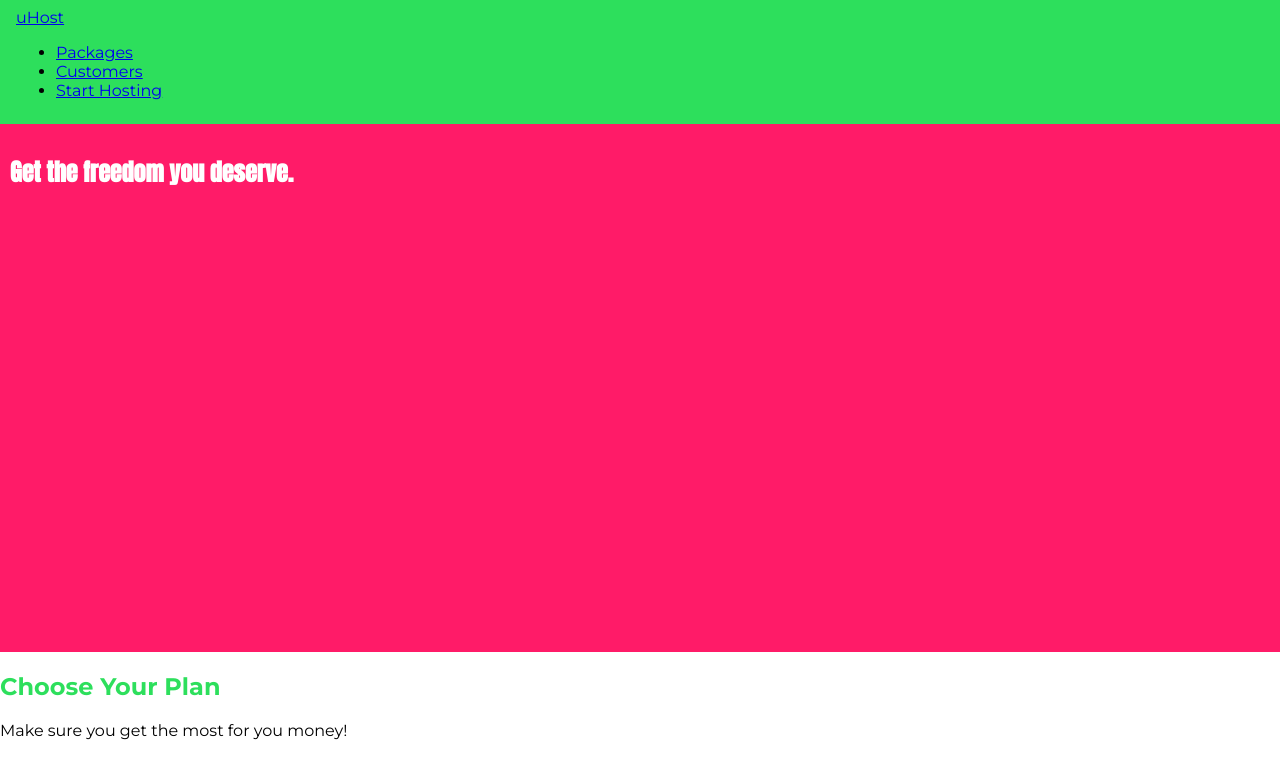
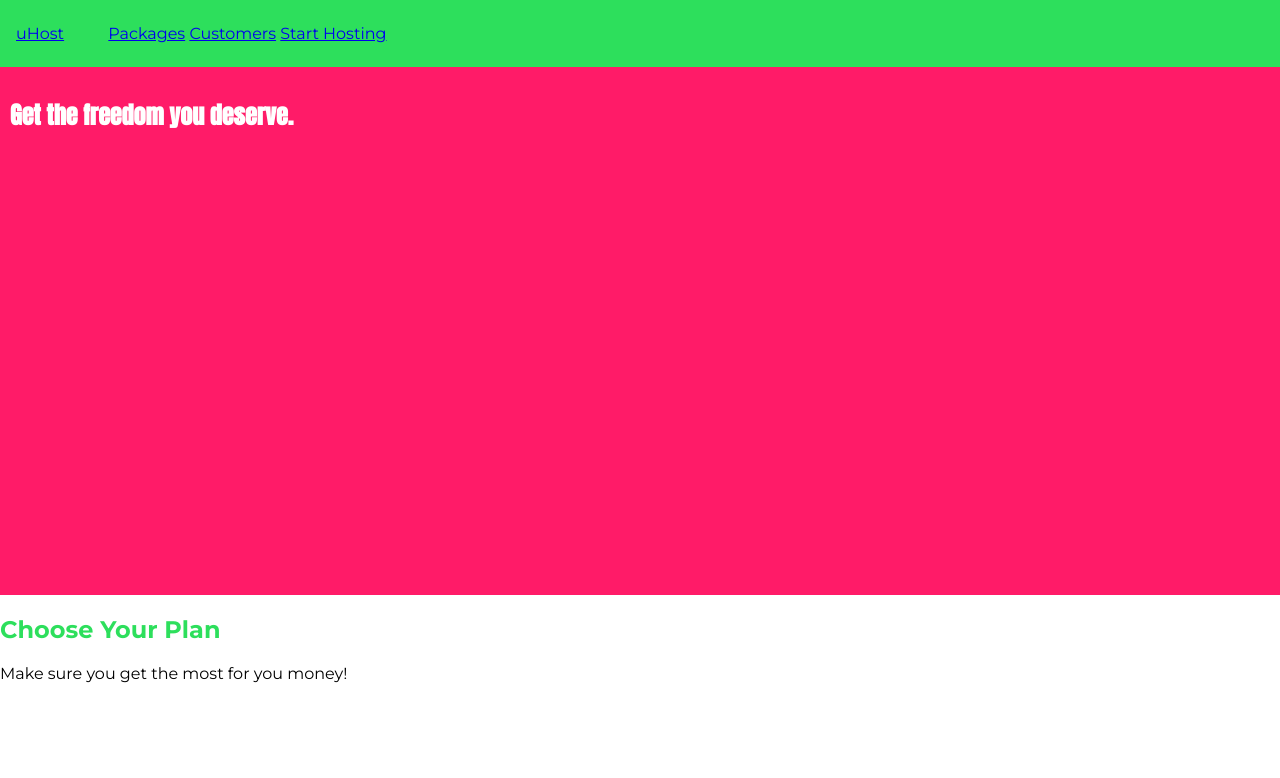
Before and after one commit to maxicopp/css-the-complete-guide-2023-ms, a plain HTML site: page 01-basics/index.html in a window 1280 px wide. Drawn offline with Linux system fonts and the light colour scheme.

Commit message:
Navigation bar

```diff
--- a/01-basics/index.html
+++ b/01-basics/index.html
@@ -21,15 +21,15 @@
       <div>
         <a href="index.html"> uHost </a>
       </div>
-      <nav>
-        <ul>
-          <li>
+      <nav class="main_nav">
+        <ul class="main_nav__items">
+          <li class="main_nav__item">
             <a href="packages/index.html">Packages</a>
           </li>
-          <li>
+          <li class="main_nav__item">
             <a href="customers/index.html">Customers</a>
           </li>
-          <li>
+          <li class="main_nav__item">
             <a href="start-hosting/index.html">Start Hosting</a>
           </li>
         </ul>
--- a/01-basics/main.css
+++ b/01-basics/main.css
@@ -32,3 +32,15 @@ body {
     width: 100%;
     padding: 8px 16px;
 }
+
+.main-header>div {
+    display: inline-block
+}
+
+.main_nav {
+    display: inline-block;
+}
+
+.main_nav__item {
+    display: inline-block;
+}
```
